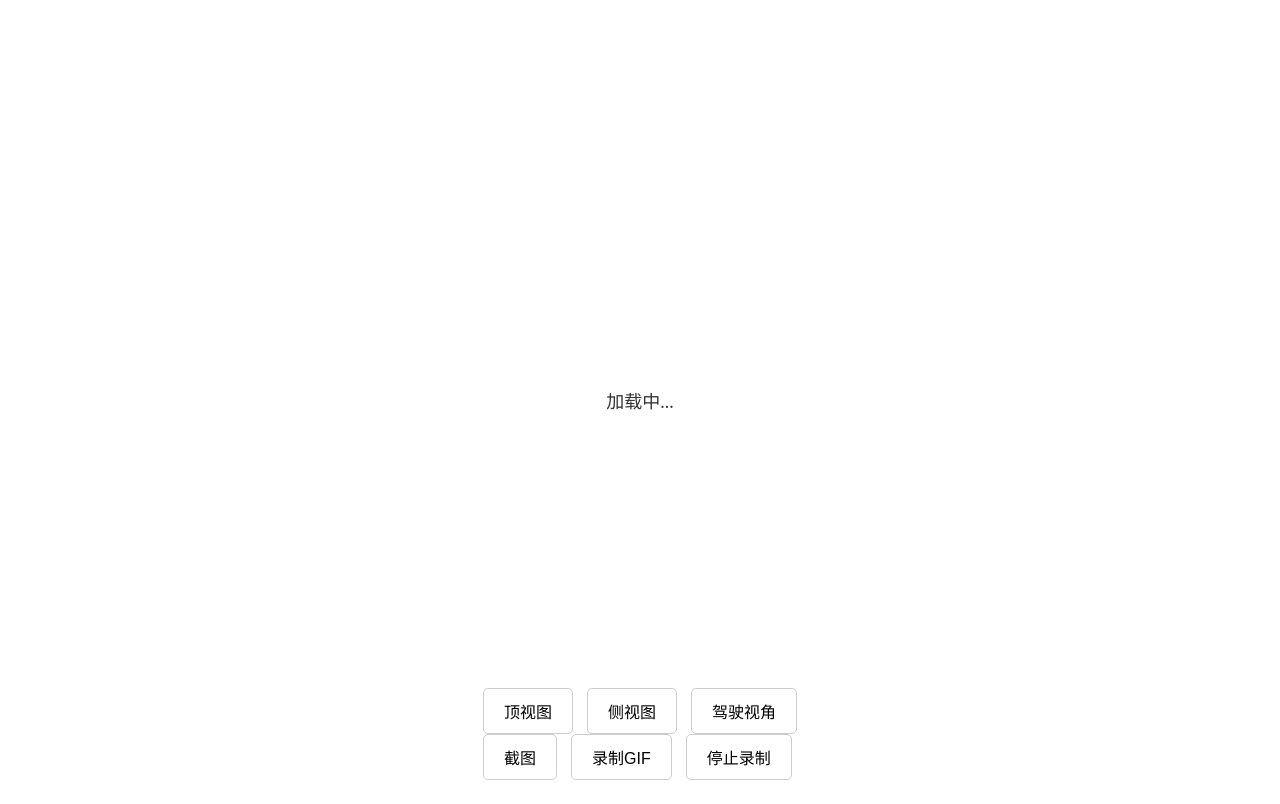
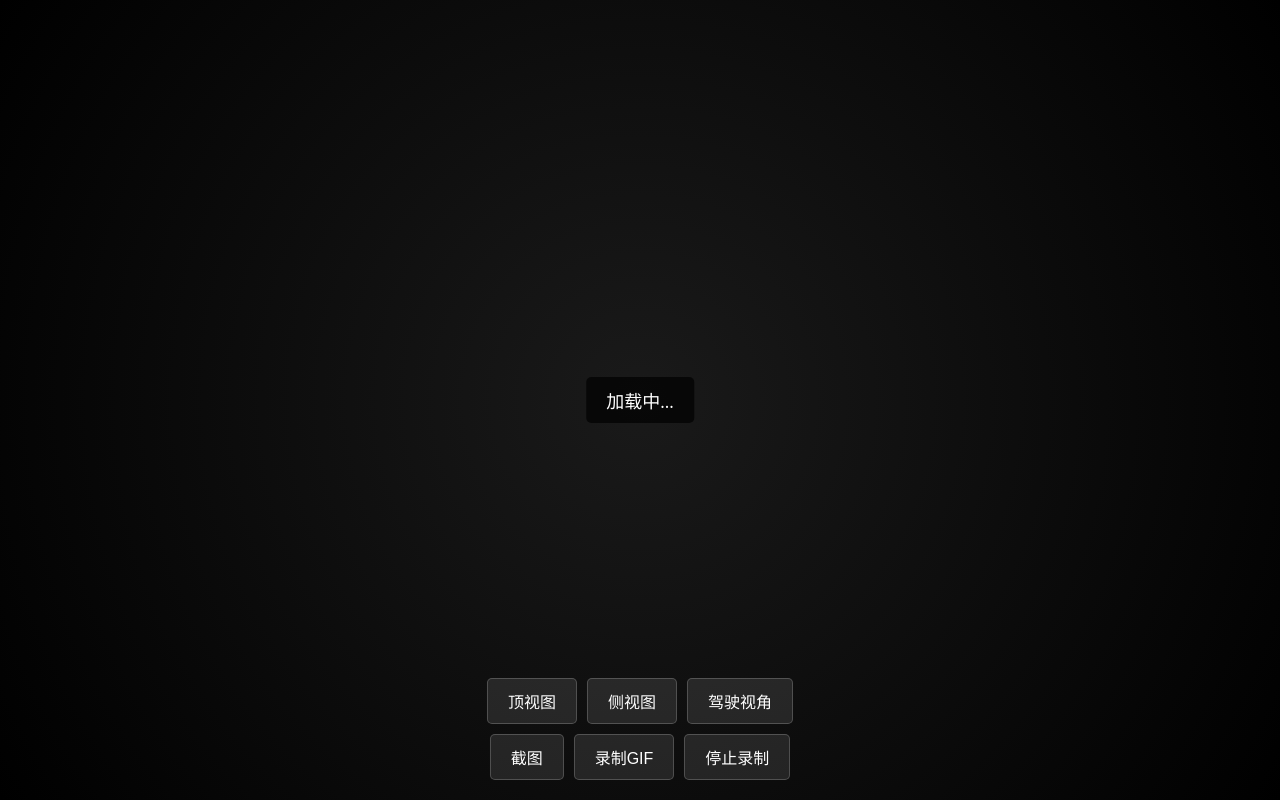
Before and after one commit to Mingwen111/3d-car-viewer, a plain HTML site: page index.html in a window 1280 px wide. Drawn offline with nearby package versions, Linux system fonts and the light colour scheme.

Commit message:
Update styles.css

```diff
--- a/styles.css
+++ b/styles.css
@@ -12,6 +12,7 @@ body {
 #canvas {
     width: 100%;
     height: 100%;
+    background: radial-gradient(circle at center, #1a1a1a 0%, #000000 100%);
 }
 
 #controls {
@@ -20,20 +21,30 @@ body {
     left: 50%;
     transform: translateX(-50%);
     z-index: 100;
+    display: flex;
+    flex-direction: column;
+    gap: 10px;
+}
+
+.button-group {
+    display: flex;
+    gap: 10px;
+    justify-content: center;
 }
 
 button {
     padding: 10px 20px;
-    margin: 0 5px;
     font-size: 16px;
     cursor: pointer;
-    background: #ffffff;
-    border: 1px solid #cccccc;
+    background: rgba(255, 255, 255, 0.1);
+    border: 1px solid rgba(255, 255, 255, 0.2);
     border-radius: 5px;
+    color: white;
+    transition: all 0.3s ease;
 }
 
 button:hover {
-    background: #f0f0f0;
+    background: rgba(255, 255, 255, 0.2);
 }
 
 #loading {
@@ -42,8 +53,8 @@ button:hover {
     left: 50%;
     transform: translate(-50%, -50%);
     font-size: 18px;
-    color: #333;
-    background: rgba(255, 255, 255, 0.8);
+    color: white;
+    background: rgba(0, 0, 0, 0.7);
     padding: 10px 20px;
     border-radius: 5px;
     z-index: 100;
```
